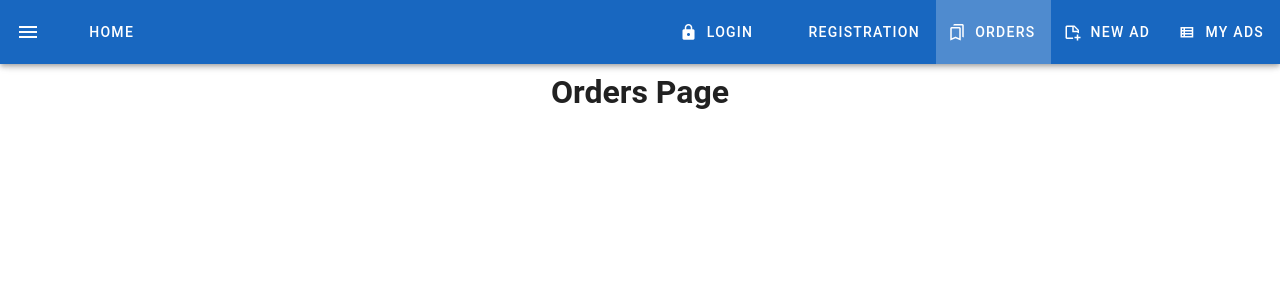
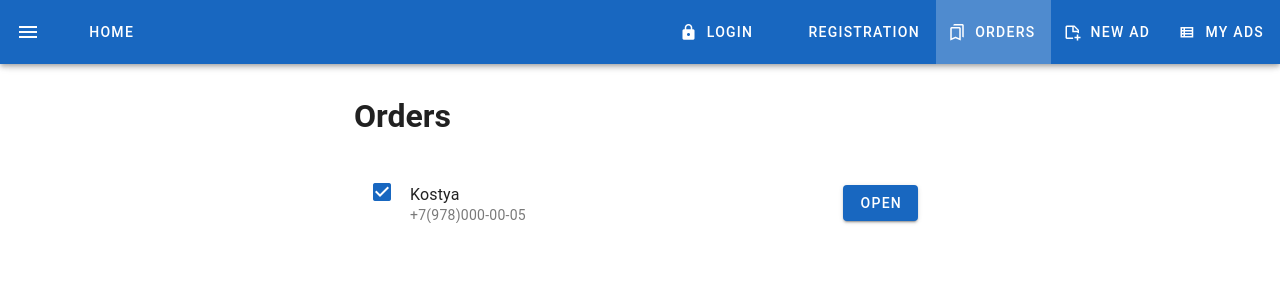
Before and after one commit to airo-zz/ad_project_2026, a Vue app: page /orders in a window 1280 px wide. Shown: the top 300 px of the page. Built offline with nearby package versions, Linux system fonts and the light colour scheme; a small style sheet from the web is missing.

Commit message:
Верстка страниц заказов, объявлений и подключение Vuex store

```diff
--- a/src/main.js
+++ b/src/main.js
@@ -1,6 +1,7 @@
 import { createApp } from 'vue'
 import App from './App.vue'
 import router from './router'
+import store from './store'
 
 // Vuetify
 import 'vuetify/styles'
@@ -15,4 +16,4 @@ const vuetify = createVuetify({
   directives,
 })
 
-createApp(App).use(router).use(vuetify).mount('#app')
+createApp(App).use(router).use(store).use(vuetify).mount('#app')
--- a/src/router/index.js
+++ b/src/router/index.js
@@ -15,6 +15,7 @@ const routes = [
   },
   {
     path: '/ad/:id',
+    props: true,
     name: 'ad',
     component: AdView
   },
--- /dev/null
+++ b/src/store/ads.js
@@ -0,0 +1,61 @@
+export default {
+  state: {
+    ads: [
+      {
+        title: "First",
+        desc: "First Desc",
+        promo: true,
+        src: "https://cdn.vuetifyjs.com/images/carousel/squirrel.jpg",
+        id: "1"
+      },
+      {
+        title: "Second",
+        desc: "Second Desc",
+        promo: true,
+        src: "https://cdn.vuetifyjs.com/images/carousel/sky.jpg",
+        id: "2"
+      },
+      {
+        title: "Third",
+        desc: "Third Desc",
+        promo: true,
+        src: "https://cdn.vuetifyjs.com/images/carousel/bird.jpg",
+        id: "3"
+      },
+      {
+        title: "Fourth",
+        desc: "Fourth Desc",
+        promo: true,
+        src: "https://cdn.vuetifyjs.com/images/carousel/planet.jpg",
+        id: "4"
+      }
+    ]
+  },
+  mutations: {
+    createAd (state, payload) {
+      state.ads.push(payload)
+    }
+  },
+  actions: {
+    createAd ({ commit }, payload) {
+      payload.id = Math.random()
+      commit('createAd', payload)
+    }
+  },
+  getters: {
+    ads (state) {
+      return state.ads
+    },
+    promoAds (state) {
+      return state.ads.filter(ad => ad.promo)
+    },
+    myAds (state) {
+      return state.ads
+    },
+    adById (state) {
+      return id => {
+        return state.ads.find(ad => ad.id == id)
+      }
+    }
+  }
+}
--- /dev/null
+++ b/src/store/index.js
@@ -0,0 +1,10 @@
+import { createStore } from 'vuex'
+import ads from './ads'
+
+const store = createStore({
+  modules: {
+    ads
+  }
+})
+
+export default store
--- a/src/views/Ads/AdListView.vue
+++ b/src/views/Ads/AdListView.vue
@@ -1,15 +1,38 @@
 <template>
   <v-container>
     <v-row justify="center">
-      <h1>Ad List</h1>
+      <v-col cols="12" sm="8" lg="6">
+        <h1 class="text--secondary mb-3 mt-3">My ads</h1>
+        <v-card
+          v-for="ad in myAds"
+          :key="ad.id"
+          class="mb-3"
+          max-width="1000"
+        >
+          <v-row>
+            <v-col cols="4">
+              <v-img :src="ad.src" height="175px" cover></v-img>
+            </v-col>
+            <v-col cols="8">
+              <h2 class="text--primary">{{ ad.title }}</h2>
+              <p style="height: 85px; overflow: hidden; text-overflow: ellipsis;">{{ ad.desc }}</p>
+              <v-card-actions>
+                <v-spacer></v-spacer>
+                <v-btn color="primary" variant="text" :to="'/ad/' + ad.id">Open</v-btn>
+              </v-card-actions>
+            </v-col>
+          </v-row>
+        </v-card>
+      </v-col>
     </v-row>
   </v-container>
 </template>
 
 <script>
 export default {
-  data () {
-    return {
+  computed: {
+    myAds () {
+      return this.$store.getters.myAds
     }
   }
 }
--- a/src/views/Ads/AdView.vue
+++ b/src/views/Ads/AdView.vue
@@ -1,15 +1,35 @@
 <template>
   <v-container>
-    <v-row justify="center">
-      <h1>Ad</h1>
+    <v-row>
+      <v-col cols="12">
+        <v-card class="mt-5">
+          <v-img
+            height="400px"
+            :src="ad.src"
+            cover
+          ></v-img>
+          <v-card-text>
+            <h1 class="text--primary mb-3">{{ ad.title }}</h1>
+            <p>{{ ad.desc }}</p>
+          </v-card-text>
+          <v-card-actions>
+            <v-spacer></v-spacer>
+            <v-btn class="warning" color="orange">Edit</v-btn>
+            <v-btn class="success" color="green">Buy</v-btn>
+          </v-card-actions>
+        </v-card>
+      </v-col>
     </v-row>
   </v-container>
 </template>
 
 <script>
 export default {
-  data () {
-    return {
+  props: ['id'],
+  computed: {
+    ad () {
+      const id = this.id
+      return this.$store.getters.adById(id)
     }
   }
 }
--- a/src/views/Ads/NewAdView.vue
+++ b/src/views/Ads/NewAdView.vue
@@ -1,7 +1,63 @@
 <template>
   <v-container>
-    <v-row justify="center">
-      <h1>New Ad</h1>
+    <v-row>
+      <v-col cols="8" offset="2">
+        <h1 class="text--secondary mb-3 mt-3">Create Ad</h1>
+
+        <v-form v-model="valid" ref="form" lazy-validation>
+          <v-text-field
+            name="title"
+            label="Ad Title"
+            type="text"
+            v-model="title"
+            :rules="[v => !!v || 'Title is required']"
+          ></v-text-field>
+          <v-textarea
+            name="description"
+            label="Ad Description"
+            type="text"
+            v-model="description"
+            :rules="[v => !!v || 'Description is required']"
+            class="mb-3"
+          ></v-textarea>
+        </v-form>
+
+        <v-row>
+          <v-col cols="8">
+            <v-btn class="mt-3" color="warning">
+              Upload
+              <v-icon end>mdi-cloud-upload</v-icon>
+            </v-btn>
+          </v-col>
+        </v-row>
+
+        <v-row>
+          <v-col cols="8">
+            <img
+              src="https://cdn.vuetifyjs.com/images/carousel/squirrel.jpg"
+              height="150"
+              class="mt-3"
+            />
+          </v-col>
+        </v-row>
+
+        <v-row>
+          <v-col cols="8">
+            <v-switch v-model="promo" label="Ad to Promo?"></v-switch>
+          </v-col>
+        </v-row>
+
+        <v-row>
+          <v-col cols="8">
+            <v-btn
+              color="success"
+              @click="createAd"
+              :disabled="!valid"
+            >Create Ad</v-btn>
+          </v-col>
+        </v-row>
+
+      </v-col>
     </v-row>
   </v-container>
 </template>
@@ -10,6 +66,23 @@
 export default {
   data () {
     return {
+      valid: false,
+      title: "",
+      description: "",
+      promo: true
+    }
+  },
+  methods: {
+    createAd () {
+      if (this.$refs.form.validate()) {
+        const ad = {
+          title: this.title,
+          desc: this.description,
+          promo: this.promo,
+          src: "https://cdn.vuetifyjs.com/images/cards/cooking.png"
+        }
+        this.$store.dispatch("createAd", ad)
+      }
     }
   }
 }
--- a/src/views/HomeView.vue
+++ b/src/views/HomeView.vue
@@ -5,7 +5,7 @@
         <v-col cols="12">
           <v-carousel>
             <v-carousel-item
-              v-for="ad in ads"
+              v-for="ad in promoAds"
               :key="ad.id"
               :src="ad.src"
               cover
@@ -50,38 +50,12 @@
 
 <script>
 export default {
-  data () {
-    return {
-      ads: [
-        {
-          title: "First",
-          desc: "First Desc",
-          promo: true,
-          src: "https://cdn.vuetifyjs.com/images/carousel/squirrel.jpg",
-          id: "1"
-        },
-        {
-          title: "Second",
-          desc: "Second Desc",
-          promo: true,
-          src: "https://cdn.vuetifyjs.com/images/carousel/sky.jpg",
-          id: "2"
-        },
-        {
-          title: "Third",
-          desc: "Third Desc",
-          promo: true,
-          src: "https://cdn.vuetifyjs.com/images/carousel/bird.jpg",
-          id: "3"
-        },
-        {
-          title: "Fourth",
-          desc: "Fourth Desc",
-          promo: true,
-          src: "https://cdn.vuetifyjs.com/images/carousel/planet.jpg",
-          id: "4"
-        }
-      ]
+  computed: {
+    promoAds () {
+      return this.$store.getters.promoAds
+    },
+    ads () {
+      return this.$store.getters.ads
     }
   }
 }
--- a/src/views/User/OrdersView.vue
+++ b/src/views/User/OrdersView.vue
@@ -1,7 +1,34 @@
 <template>
   <v-container>
     <v-row justify="center">
-      <h1>Orders Page</h1>
+      <v-col cols="12" sm="8" lg="6">
+        <h1 class="text--secondary mb-3 mt-3">Orders</h1>
+        <v-list subheader two-line flat>
+          <v-list-item
+            v-for="order in orders"
+            :key="order.id"
+          >
+            <template v-slot:prepend>
+              <v-list-item-action>
+                <v-checkbox
+                  :model-value="order.done"
+                  color="primary"
+                  @click="markDone(order)"
+                ></v-checkbox>
+              </v-list-item-action>
+            </template>
+
+            <v-list-item-title>{{ order.name }}</v-list-item-title>
+            <v-list-item-subtitle>{{ order.phone }}</v-list-item-subtitle>
+
+            <template v-slot:append>
+              <v-list-item-action>
+                <v-btn color="primary" :to="'/ad/' + order.adId">Open</v-btn>
+              </v-list-item-action>
+            </template>
+          </v-list-item>
+        </v-list>
+      </v-col>
     </v-row>
   </v-container>
 </template>
@@ -10,6 +37,21 @@
 export default {
   data () {
     return {
+      orders: [
+        {
+          id: "123",
+          name: "Kostya",
+          phone: "+7(978)000-00-05",
+          adId: "1",
+          done: true
+        }
+      ]
+    }
+  },
+  methods: {
+    markDone (order) {
+      order.done = !order.done
+      console.log(order.done)
     }
   }
 }
```
